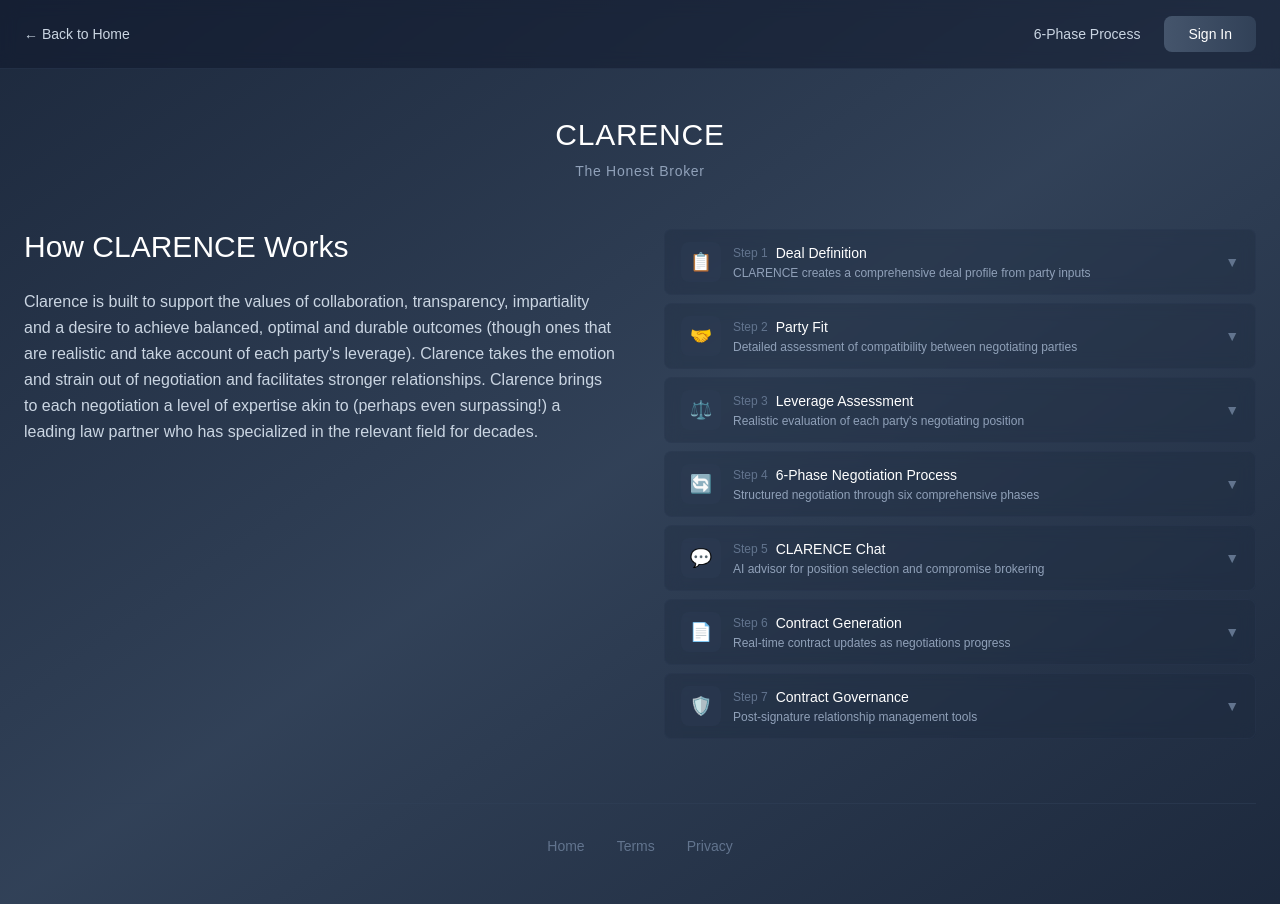
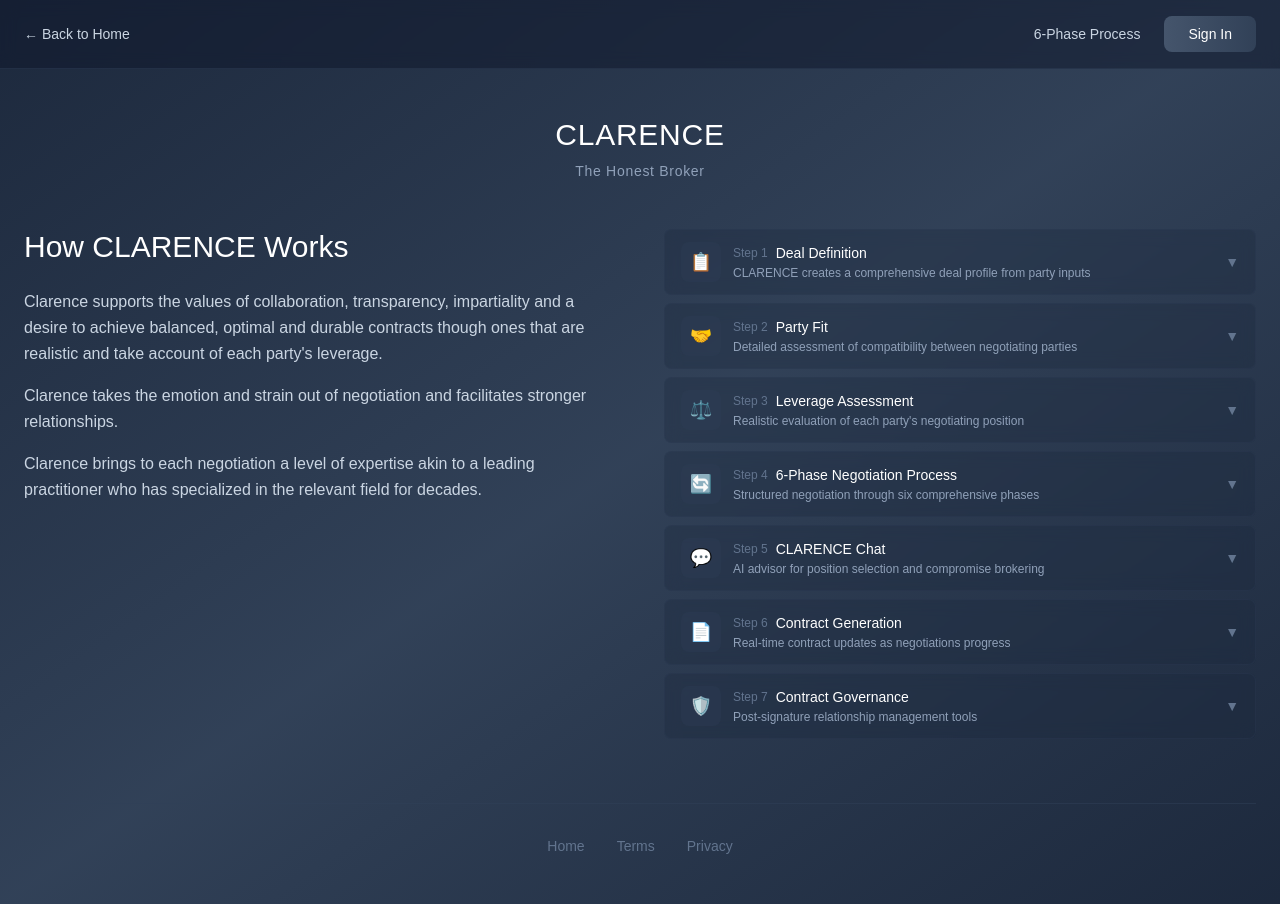
Before and after one commit to SpikeIreland/clarence, a Next.js app: page /how-it-works in a window 1280 px wide. Built offline with nearby package versions, Linux system fonts and the light colour scheme.

Commit message:
Update: How It Works page with revised three-paragraph description

```diff
--- a/app/how-it-works/page.tsx
+++ b/app/how-it-works/page.tsx
@@ -2,6 +2,7 @@
 import { useState } from 'react'
 import Link from 'next/link'
 
+// ========== INTERFACES SECTION ==========
 interface ProcessStep {
   id: number
   title: string
@@ -10,6 +11,7 @@ interface ProcessStep {
   details: string[]
 }
 
+// ========== DATA SECTION ==========
 const processSteps: ProcessStep[] = [
   {
     id: 1,
@@ -105,16 +107,20 @@ const processSteps: ProcessStep[] = [
   }
 ]
 
+// ========== MAIN COMPONENT SECTION ==========
 export default function HowItWorksPage() {
   const [expandedStep, setExpandedStep] = useState<number | null>(null)
 
+  // ========== HANDLERS SECTION ==========
   const toggleStep = (stepId: number) => {
     setExpandedStep(expandedStep === stepId ? null : stepId)
   }
 
+  // ========== RENDER SECTION ==========
   return (
     <div className="min-h-screen bg-gradient-to-br from-slate-800 via-slate-700 to-slate-800">
-      {/* Navigation */}
+
+      {/* ========== NAVIGATION HEADER SECTION ========== */}
       <div className="bg-slate-900/50 backdrop-blur border-b border-slate-700/50">
         <div className="container mx-auto px-6 py-4">
           <div className="flex justify-between items-center">
@@ -133,8 +139,10 @@ export default function HowItWorksPage() {
         </div>
       </div>
 
-      {/* Title Section - Centered */}
+      {/* ========== MAIN CONTENT SECTION ========== */}
       <div className="container mx-auto px-6 py-12">
+
+        {/* ========== TITLE SECTION ========== */}
         <div className="text-center mb-12">
           <h1 className="text-3xl font-medium text-white tracking-wide mb-2 animate-fade-in">
             CLARENCE
@@ -144,26 +152,40 @@ export default function HowItWorksPage() {
           </p>
         </div>
 
-        {/* Split Layout Content */}
+        {/* ========== SPLIT LAYOUT CONTENT SECTION ========== */}
         <div className="max-w-7xl mx-auto">
           <div className="grid md:grid-cols-2 gap-12">
-            {/* Left Side - Hero Text */}
+
+            {/* ========== LEFT SIDE - HERO TEXT SECTION ========== */}
             <div className="animate-fade-in" style={{ animationDelay: '0.2s', animationFillMode: 'both' }}>
               <h2 className="text-3xl font-medium text-white mb-6">
                 How CLARENCE Works
               </h2>
-              <p className="text-slate-300 font-light leading-relaxed">
-                Clarence is built to support the values of collaboration, transparency, impartiality and a desire to achieve balanced, optimal and durable outcomes (though ones that are realistic and take account of each party&apos;s leverage). Clarence takes the emotion and strain out of negotiation and facilitates stronger relationships. Clarence brings to each negotiation a level of expertise akin to (perhaps even surpassing!) a leading law partner who has specialized in the relevant field for decades.
-              </p>
+
+              {/* ========== UPDATED THREE PARAGRAPHS SECTION ========== */}
+              <div className="space-y-4">
+                <p className="text-slate-300 font-light leading-relaxed">
+                  Clarence supports the values of collaboration, transparency, impartiality and a desire to achieve balanced, optimal and durable contracts though ones that are realistic and take account of each party&apos;s leverage.
+                </p>
+
+                <p className="text-slate-300 font-light leading-relaxed">
+                  Clarence takes the emotion and strain out of negotiation and facilitates stronger relationships.
+                </p>
+
+                <p className="text-slate-300 font-light leading-relaxed">
+                  Clarence brings to each negotiation a level of expertise akin to a leading practitioner who has specialized in the relevant field for decades.
+                </p>
+              </div>
             </div>
 
-            {/* Right Side - Process Steps (Smaller) */}
+            {/* ========== RIGHT SIDE - PROCESS STEPS SECTION ========== */}
             <div className="space-y-2 animate-fade-in" style={{ animationDelay: '0.3s', animationFillMode: 'both' }}>
               {processSteps.map((step) => (
                 <div
                   key={step.id}
                   className="bg-slate-800/30 backdrop-blur rounded-lg border border-slate-700/30 overflow-hidden transition-all duration-300 hover:bg-slate-800/50"
                 >
+                  {/* ========== STEP HEADER BUTTON ========== */}
                   <button
                     onClick={() => toggleStep(step.id)}
                     className="w-full px-4 py-3 flex items-center justify-between text-left group"
@@ -186,6 +208,7 @@ export default function HowItWorksPage() {
                     </div>
                   </button>
 
+                  {/* ========== EXPANDED STEP DETAILS ========== */}
                   {expandedStep === step.id && (
                     <div className="px-4 pb-3 border-t border-slate-700/30">
                       <div className="pt-3 pl-13">
@@ -197,6 +220,8 @@ export default function HowItWorksPage() {
                             </li>
                           ))}
                         </ul>
+
+                        {/* ========== PHASE 4 SPECIAL CALLOUT ========== */}
                         {step.id === 4 && (
                           <div className="mt-3 p-2 bg-slate-700/20 rounded border border-slate-600/20">
                             <p className="text-slate-300 text-xs">
@@ -216,7 +241,7 @@ export default function HowItWorksPage() {
           </div>
         </div>
 
-        {/* Bottom Navigation */}
+        {/* ========== BOTTOM NAVIGATION SECTION ========== */}
         <div className="mt-16 pt-8 border-t border-slate-700/50">
           <div className="flex justify-center gap-8">
             <Link href="/" className="text-slate-500 hover:text-slate-300 text-sm transition-colors">Home</Link>
```
